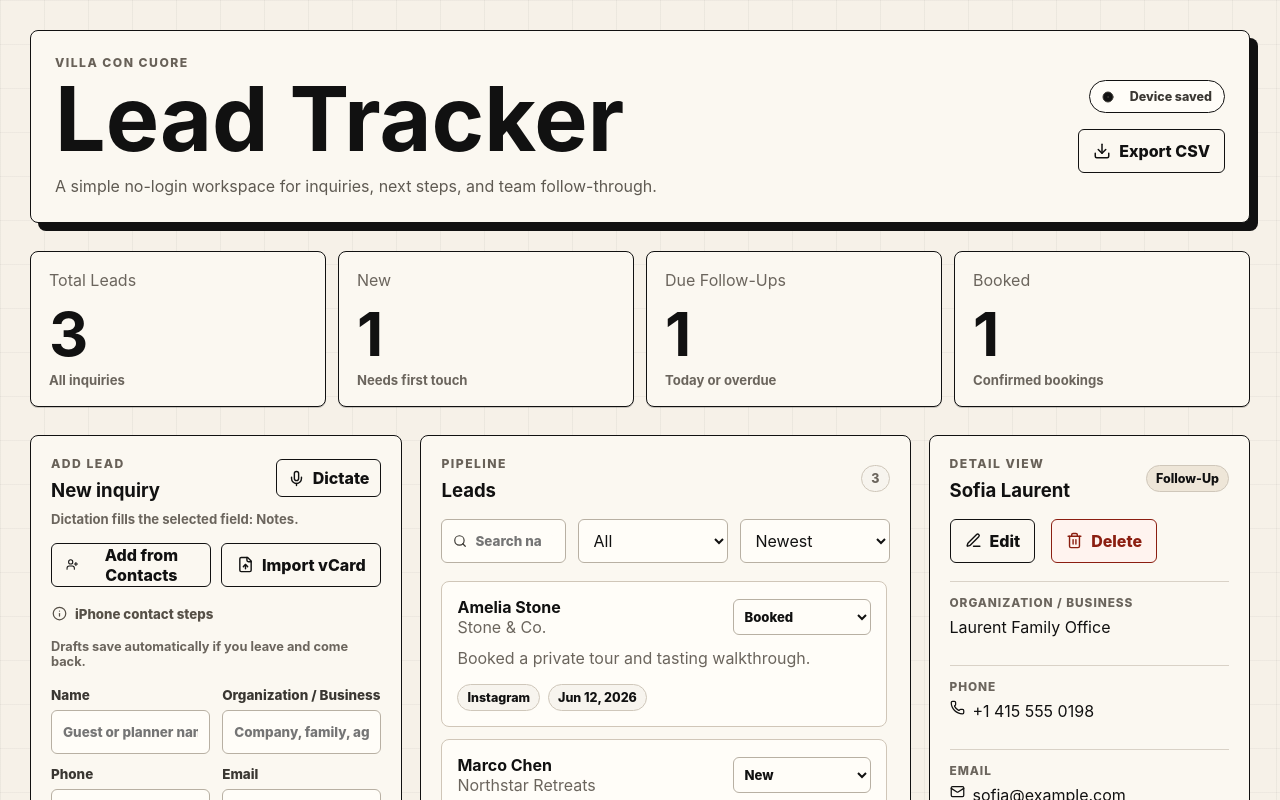
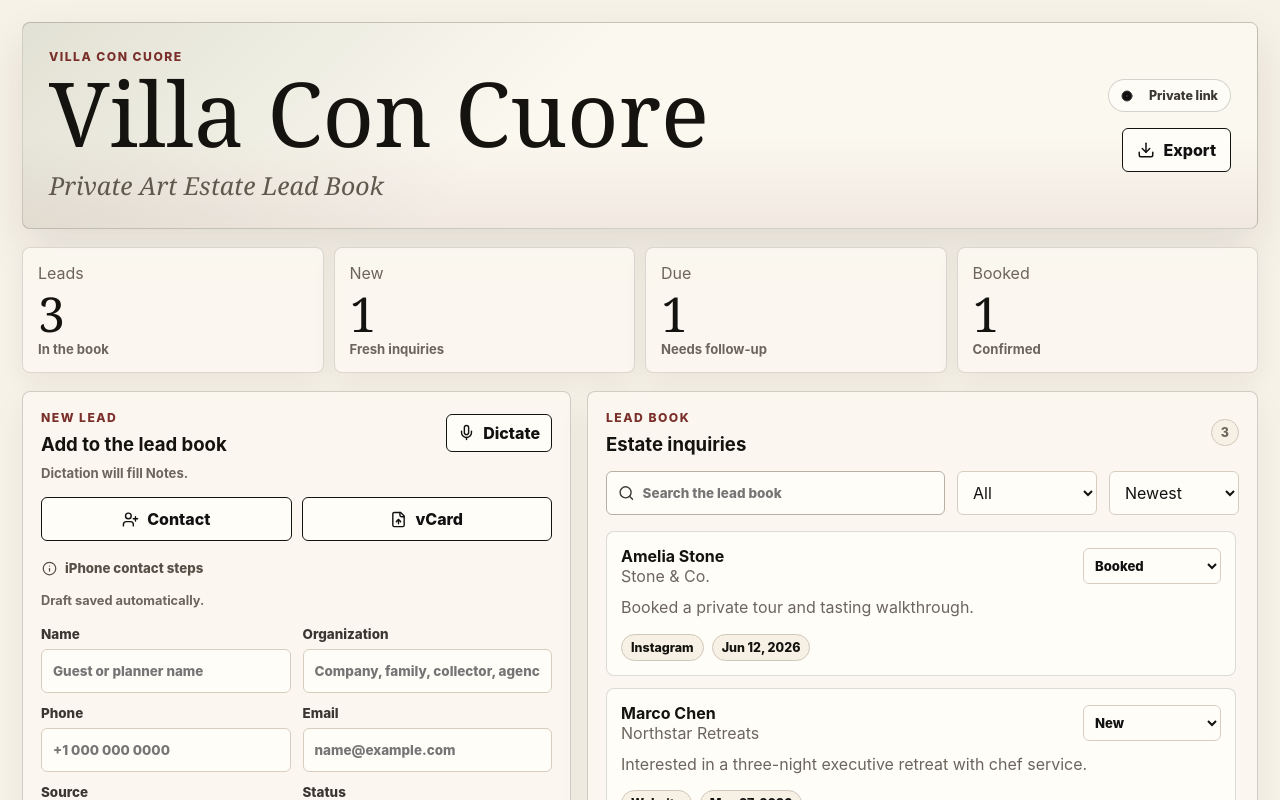
Before and after one commit to villaconcuore/villa-lead-tracker, a React (Vite) app: page / in a window 1280 px wide. Shown: the top 800 px of the page. Built offline with nearby package versions, Linux system fonts and the light colour scheme.

Commit message:
Simplify and polish estate lead book

```diff
--- a/src/main.jsx
+++ b/src/main.jsx
@@ -33,10 +33,10 @@ const sortOptions = [
 ];
 
 const statCards = [
-  { key: "total", label: "Total Leads", detail: "All inquiries" },
-  { key: "new", label: "New", detail: "Needs first touch" },
-  { key: "due", label: "Due Follow-Ups", detail: "Today or overdue" },
-  { key: "booked", label: "Booked", detail: "Confirmed bookings" },
+  { key: "total", label: "Leads", detail: "In the book" },
+  { key: "new", label: "New", detail: "Fresh inquiries" },
+  { key: "due", label: "Due", detail: "Needs follow-up" },
+  { key: "booked", label: "Booked", detail: "Confirmed" },
 ];
 
 const blankLead = {
@@ -251,8 +251,8 @@ function LeadForm({
     <form className="lead-form" onSubmit={onSubmit}>
       <div className="panel-heading">
         <div>
-          <p className="eyebrow">{isEditing ? "Edit Lead" : "Add Lead"}</p>
-          <h2>{isEditing ? form.contactName || "Lead details" : "New inquiry"}</h2>
+          <p className="eyebrow">{isEditing ? "Refine Lead" : "New Lead"}</p>
+          <h2>{isEditing ? form.contactName || "Lead details" : "Add to the lead book"}</h2>
         </div>
         <div className="heading-actions">
           <button
@@ -278,8 +278,8 @@ function LeadForm({
       </div>
       <p className="dictation-hint">
         {dictationSupported
-          ? `Dictation fills the selected field: ${activeLabel}.`
-          : "Dictation needs a browser with speech recognition, such as Chrome or Safari."}
+          ? `Dictation will fill ${activeLabel}.`
+          : "Dictation works best in Chrome or Safari."}
       </p>
 
       <div className="contact-tools" aria-label="Contact import tools">
@@ -294,11 +294,11 @@ function LeadForm({
           }
         >
           <UserPlus size={17} />
-          Add from Contacts
+          Contact
         </button>
         <button className="secondary-button" type="button" onClick={() => contactFileRef.current?.click()}>
           <FileUp size={17} />
-          Import vCard
+          vCard
         </button>
         <button className="text-button" type="button" onClick={onShowContactHelp}>
           <Info size={15} />
@@ -312,7 +312,7 @@ function LeadForm({
           onChange={onImportContactFile}
         />
       </div>
-      <p className="draft-hint">Drafts save automatically if you leave and come back.</p>
+      <p className="draft-hint">Draft saved automatically.</p>
 
       <div className="form-grid">
         <label>
@@ -326,12 +326,12 @@ function LeadForm({
           />
         </label>
         <label>
-          Organization / Business
+          Organization
           <input
             value={form.organization}
             onFocus={() => onFieldFocus("organization")}
             onChange={(event) => onChange("organization", event.target.value)}
-            placeholder="Company, family, agency"
+            placeholder="Company, family, collector, agency"
           />
         </label>
         <label>
@@ -371,7 +371,7 @@ function LeadForm({
           </select>
         </label>
         <label className="wide-field">
-          Follow-up date
+          Follow-up
           <input
             type="date"
             value={form.followUpDate}
@@ -379,7 +379,7 @@ function LeadForm({
           />
         </label>
         <label className="wide-field">
-          Notes
+          Notes / next step
           <textarea
             value={form.notes}
             onFocus={() => onFieldFocus("notes")}
@@ -733,17 +733,17 @@ function App() {
       <header className="hero">
         <div>
           <p className="eyebrow">Villa Con Cuore</p>
-          <h1>Lead Tracker</h1>
-          <p className="hero-copy">A simple no-login workspace for inquiries, next steps, and team follow-through.</p>
+          <h1>Villa Con Cuore</h1>
+          <p className="hero-copy">Private Art Estate Lead Book</p>
         </div>
         <div className="hero-actions">
           <span className="sync-pill">
             <CircleDot size={12} />
-            Device saved
+            Private link
           </span>
           <button className="secondary-button" type="button" onClick={exportCsv}>
             <Download size={18} />
-            Export CSV
+            Export
           </button>
         </div>
       </header>
@@ -767,20 +767,19 @@ function App() {
             <div className="panel-heading">
               <div>
                 <p className="eyebrow">iPhone Contacts</p>
-                <h2 id="contact-help-title">Add a saved contact</h2>
+                <h2 id="contact-help-title">Import a contact card</h2>
               </div>
               <button className="icon-button" type="button" onClick={() => setShowContactHelp(false)} aria-label="Close contact steps">
                 <X size={18} />
               </button>
             </div>
             <p className="contact-modal-copy">
-              Apple does not let a website open Contacts, choose a person, and read the details automatically. Use a contact
-              card file instead, then this app fills the lead form for you.
+              Apple does not let a website pull directly from Contacts. Share a contact card, then import it here and the form fills for you.
             </p>
             <ol className="contact-steps">
-              <li>Open the iPhone Contacts app and choose the person.</li>
-              <li>Tap Share Contact, then save or share the contact card as a `.vcf` file.</li>
-              <li>Come back here, tap Import vCard, and select that file.</li>
+              <li>Open Contacts and choose the person.</li>
+              <li>Tap Share Contact and save the contact card.</li>
+              <li>Return here, tap vCard, and select it.</li>
             </ol>
             <button className="primary-button" type="button" onClick={() => setShowContactHelp(false)}>
               Got it
@@ -821,8 +820,8 @@ function App() {
         <section className="list-panel">
           <div className="panel-heading">
             <div>
-              <p className="eyebrow">Pipeline</p>
-              <h2>Leads</h2>
+              <p className="eyebrow">Lead Book</p>
+              <h2>Estate inquiries</h2>
             </div>
             <span className="count-pill">{filteredLeads.length}</span>
           </div>
@@ -834,7 +833,7 @@ function App() {
                 type="search"
                 value={query}
                 onChange={(event) => setQuery(event.target.value)}
-                placeholder="Search name, business, email, phone, notes"
+                placeholder="Search the lead book"
               />
             </label>
             <select value={statusFilter} onChange={(event) => setStatusFilter(event.target.value)} aria-label="Filter by status">
@@ -855,8 +854,8 @@ function App() {
           <div className="lead-list">
             {leads.length === 0 && (
               <div className="empty-state">
-                <strong>No leads yet</strong>
-                <p>Add the first inquiry to start the team pipeline on this device.</p>
+                <strong>The lead book is ready</strong>
+                <p>Add the first inquiry when someone reaches out.</p>
               </div>
             )}
             {leads.length > 0 && filteredLeads.length === 0 && (
@@ -900,7 +899,7 @@ function App() {
         <aside className="detail-panel">
           <div className="panel-heading">
             <div>
-              <p className="eyebrow">Detail View</p>
+              <p className="eyebrow">Selected Lead</p>
               <h2>{selectedLead ? selectedLead.contactName : "No lead selected"}</h2>
             </div>
             {selectedLead && <span className={`status-pill ${getStatusClass(selectedLead.status)}`}>{selectedLead.status}</span>}
--- a/src/styles.css
+++ b/src/styles.css
@@ -1,9 +1,16 @@
 :root {
-  color: #111111;
-  background: #f6f1e8;
+  color: #15130f;
+  background: #f7f2e8;
   font-family: Inter, ui-sans-serif, system-ui, -apple-system, BlinkMacSystemFont, "Segoe UI", sans-serif;
   font-synthesis: none;
   text-rendering: optimizeLegibility;
+  --ink: #15130f;
+  --paper: #fbf8f0;
+  --estate: #f7f2e8;
+  --stone: #d8cebf;
+  --olive: #6f7b57;
+  --wine: #7a2f2a;
+  --shadow: rgba(30, 24, 16, 0.1);
 }
 
 * {
@@ -14,11 +21,7 @@ body {
   margin: 0;
   min-width: 320px;
   min-height: 100vh;
-  background:
-    linear-gradient(90deg, rgba(17, 17, 17, 0.045) 1px, transparent 1px),
-    linear-gradient(180deg, rgba(17, 17, 17, 0.035) 1px, transparent 1px),
-    #f6f1e8;
-  background-size: 44px 44px;
+  background: var(--estate);
 }
 
 button,
@@ -42,9 +45,9 @@ button:hover {
 }
 
 .app-shell {
-  width: min(1480px, 100%);
+  width: min(1320px, 100%);
   margin: 0 auto;
-  padding: 30px;
+  padding: 22px;
 }
 
 .hero,
@@ -61,20 +64,25 @@ button:hover {
 }
 
 .hero {
-  min-height: 168px;
-  border: 1px solid #111111;
+  min-height: 188px;
+  border: 1px solid rgba(21, 19, 15, 0.18);
   border-radius: 8px;
-  background: #fbf8f1;
-  padding: 24px;
-  box-shadow: 8px 8px 0 #111111;
+  background:
+    linear-gradient(135deg, rgba(111, 123, 87, 0.18), transparent 42%),
+    linear-gradient(0deg, rgba(122, 47, 42, 0.08), transparent 45%),
+    var(--paper);
+  padding: 26px;
+  box-shadow: 0 18px 44px var(--shadow);
 }
 
 .hero-copy {
   max-width: 620px;
-  margin-top: 14px;
-  color: #5f5a52;
-  font-size: 1rem;
-  line-height: 1.5;
+  margin-top: 16px;
+  color: #5f584c;
+  font-family: Georgia, "Times New Roman", serif;
+  font-size: clamp(1.05rem, 2.2vw, 1.55rem);
+  font-style: italic;
+  line-height: 1.35;
 }
 
 .hero-actions {
@@ -84,9 +92,9 @@ button:hover {
 
 .sync-pill {
   justify-content: center;
-  border: 1px solid #111111;
+  border: 1px solid rgba(21, 19, 15, 0.18);
   border-radius: 999px;
-  background: #fffdf8;
+  background: rgba(255, 253, 248, 0.78);
   padding: 8px 12px;
   color: #3b3833;
   font-size: 0.78rem;
@@ -144,7 +152,7 @@ button:hover {
 
 .eyebrow {
   margin: 0 0 8px;
-  color: #686158;
+  color: var(--wine);
   font-size: 0.76rem;
   font-weight: 850;
   letter-spacing: 0.12em;
@@ -159,9 +167,12 @@ p {
 }
 
 h1 {
-  font-size: clamp(2.8rem, 7vw, 6.5rem);
+  max-width: 820px;
+  font-family: Georgia, "Times New Roman", serif;
+  font-size: clamp(3rem, 7vw, 6.2rem);
+  font-weight: 500;
   letter-spacing: 0;
-  line-height: 0.92;
+  line-height: 0.9;
 }
 
 h2 {
@@ -175,8 +186,8 @@ h3 {
 .stats-grid {
   display: grid;
   grid-template-columns: repeat(4, minmax(0, 1fr));
-  gap: 12px;
-  margin: 28px 0;
+  gap: 10px;
+  margin: 18px 0;
 }
 
 .stats-grid article,
@@ -185,13 +196,14 @@ h3 {
 .detail-panel {
   border: 1px solid #111111;
   border-radius: 8px;
-  background: #fbf8f1;
+  background: rgba(251, 248, 240, 0.92);
 }
 
 .stats-grid article {
-  min-height: 132px;
-  padding: 18px;
-  box-shadow: 0 1px 0 rgba(17, 17, 17, 0.2);
+  min-height: 96px;
+  padding: 15px;
+  border-color: rgba(21, 19, 15, 0.14);
+  box-shadow: 0 10px 26px rgba(30, 24, 16, 0.06);
 }
 
 .stats-grid span,
@@ -205,8 +217,10 @@ dt,
 
 .stats-grid strong {
   display: block;
-  margin: 18px 0 10px;
-  font-size: clamp(2.2rem, 5vw, 3.8rem);
+  margin: 10px 0 6px;
+  font-family: Georgia, "Times New Roman", serif;
+  font-size: clamp(2rem, 4vw, 3rem);
+  font-weight: 500;
   letter-spacing: 0;
   line-height: 0.88;
 }
@@ -219,20 +233,22 @@ dt,
 
 .dashboard-grid {
   display: grid;
-  grid-template-columns: minmax(320px, 0.95fr) minmax(360px, 1.25fr) minmax(300px, 0.82fr);
+  grid-template-columns: minmax(340px, 0.9fr) minmax(420px, 1.1fr);
   align-items: start;
-  gap: 18px;
+  gap: 16px;
 }
 
 .lead-form,
 .list-panel,
 .detail-panel {
-  padding: 20px;
+  border-color: rgba(21, 19, 15, 0.18);
+  padding: 18px;
+  box-shadow: 0 12px 32px rgba(30, 24, 16, 0.06);
 }
 
 .detail-panel {
-  position: sticky;
-  top: 18px;
+  position: static;
+  grid-column: 1 / -1;
 }
 
 .form-grid,
@@ -271,7 +287,7 @@ select,
 textarea {
   width: 100%;
   min-height: 44px;
-  border: 1px solid #b8b0a3;
+  border: 1px solid var(--stone);
   border-radius: 6px;
   background: #fffdf8;
   color: #111111;
@@ -286,8 +302,8 @@ textarea {
 input:focus,
 select:focus,
 textarea:focus {
-  border-color: #111111;
-  box-shadow: 0 0 0 3px rgba(17, 17, 17, 0.09);
+  border-color: var(--olive);
+  box-shadow: 0 0 0 3px rgba(111, 123, 87, 0.16);
 }
 
 .wide-field {
@@ -305,7 +321,7 @@ textarea:focus {
   justify-content: center;
   gap: 8px;
   min-height: 44px;
-  border: 1px solid #111111;
+  border: 1px solid var(--ink);
   border-radius: 6px;
   padding: 0 14px;
   font-weight: 850;
@@ -313,15 +329,15 @@ textarea:focus {
 
 .primary-button {
   width: 100%;
-  background: #111111;
+  background: var(--ink);
   color: #fbf8f1;
-  box-shadow: 4px 4px 0 rgba(17, 17, 17, 0.2);
+  box-shadow: none;
 }
 
 .secondary-button,
 .dictate-button,
 .icon-button {
-  background: #fbf8f1;
+  background: #fffdf8;
   color: #111111;
 }
 
@@ -343,8 +359,8 @@ textarea:focus {
 .secondary-button:hover,
 .dictate-button:hover,
 .icon-button:hover {
-  background: #fffdf8;
-  box-shadow: 3px 3px 0 rgba(17, 17, 17, 0.18);
+  background: #f2eadc;
+  box-shadow: none;
 }
 
 .dictate-button {
@@ -359,7 +375,7 @@ textarea:focus {
 }
 
 .dictate-button.recording {
-  background: #111111;
+  background: var(--wine);
   color: #fbf8f1;
 }
 
@@ -424,8 +440,8 @@ textarea:focus {
 }
 
 .filters {
-  grid-template-columns: 1fr 150px 150px;
-  margin: 18px 0;
+  grid-template-columns: 1fr 140px 130px;
+  margin: 16px 0;
 }
 
 .search-box {
@@ -448,28 +464,28 @@ textarea:focus {
 }
 
 .lead-list {
-  max-height: 690px;
+  max-height: 620px;
   overflow: auto;
   padding-right: 3px;
 }
 
 .lead-card {
-  border: 1px solid #d0c6b8;
+  border: 1px solid rgba(21, 19, 15, 0.14);
   border-radius: 8px;
   background: #fffdf8;
-  padding: 15px;
+  padding: 14px;
   transition: border-color 160ms ease, box-shadow 160ms ease, transform 160ms ease;
 }
 
 .lead-card:hover {
   transform: translateY(-1px);
-  border-color: #111111;
-  box-shadow: 4px 4px 0 rgba(17, 17, 17, 0.12);
+  border-color: rgba(21, 19, 15, 0.34);
+  box-shadow: 0 10px 24px rgba(30, 24, 16, 0.08);
 }
 
 .lead-card.selected {
-  border-color: #111111;
-  box-shadow: inset 0 0 0 1px #111111, 4px 4px 0 rgba(17, 17, 17, 0.18);
+  border-color: var(--olive);
+  box-shadow: inset 3px 0 0 var(--olive), 0 10px 24px rgba(30, 24, 16, 0.08);
 }
 
 .lead-card-top select {
@@ -502,7 +518,7 @@ textarea:focus {
 .count-pill {
   border: 1px solid #cfc7ba;
   border-radius: 999px;
-  background: #f7f4ee;
+  background: #f6f0e5;
   padding: 5px 9px;
   font-size: 0.78rem;
   font-weight: 850;
@@ -517,7 +533,7 @@ textarea:focus {
 }
 
 .status-booked {
-  background: #111111;
+  background: var(--ink);
   color: #fbf8f1;
   border-color: #111111;
 }
@@ -527,7 +543,7 @@ textarea:focus {
 }
 
 .status-contacted {
-  background: #edf0e6;
+  background: #edf1e6;
 }
 
 .status-follow-up {
@@ -536,6 +552,7 @@ textarea:focus {
 
 .status-interested {
   background: #e6efe8;
+  border-color: rgba(111, 123, 87, 0.35);
 }
 
 .status-not-interested {
```
